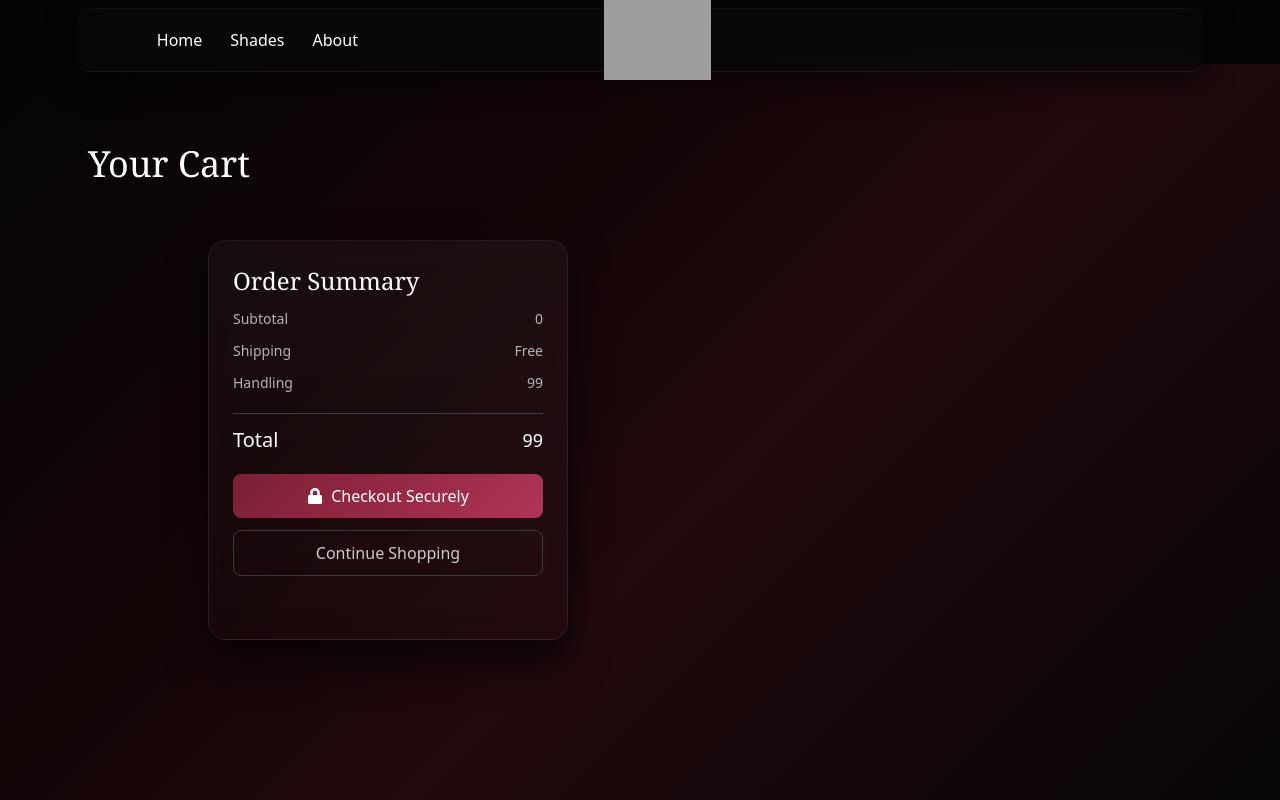
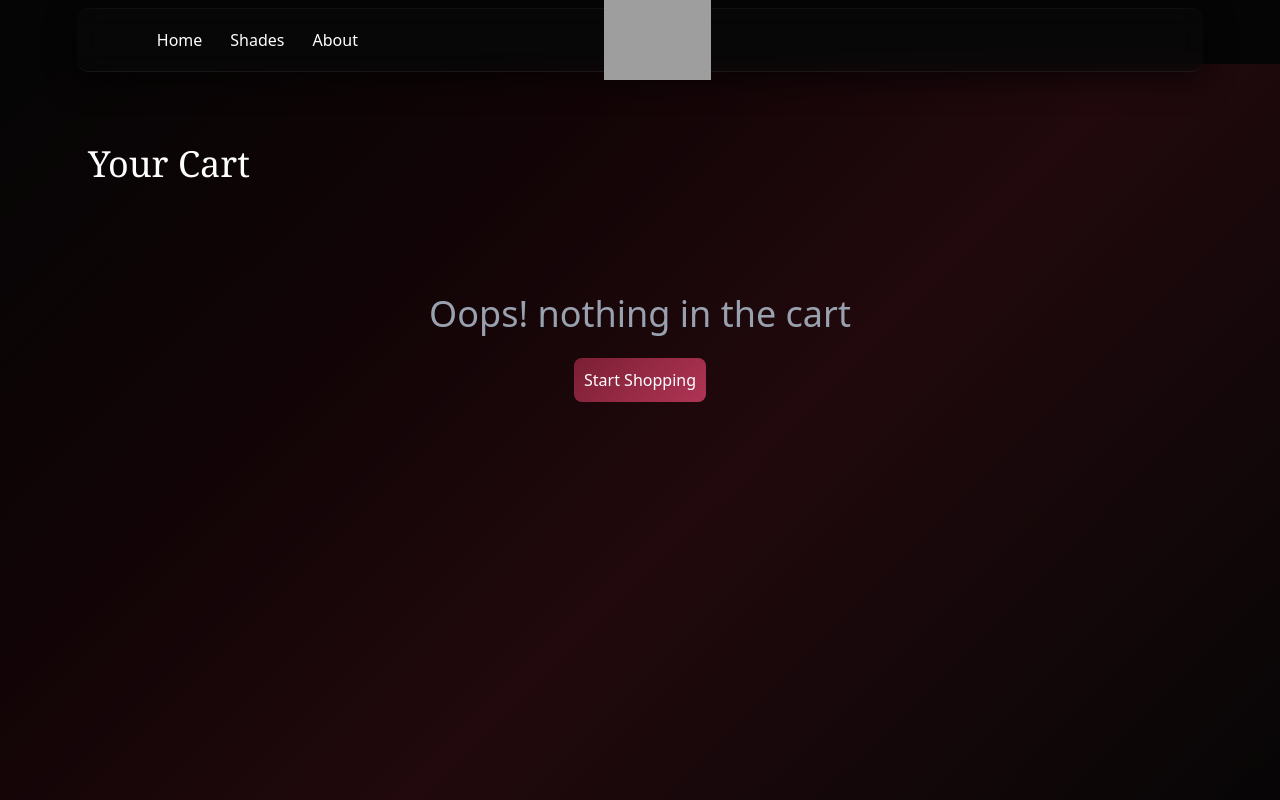
Before and after one commit to Janvi1205/Lyra, a React (Vite) app: page /mycart in a window 1280 px wide. Shown: the top 800 px of the page. Built offline with nearby package versions, Linux system fonts and the light colour scheme; grey boxes are pictures that could not be loaded; some icons are missing; a web font is replaced by a local one.

Commit message:
feat: add empty cart message and shopping button to Mycart component

```diff
--- a/src/components/Mycart.jsx
+++ b/src/components/Mycart.jsx
@@ -26,6 +26,16 @@ const Mycart = ({ cart, addtocart, removeFromCart }) => {
             <div>
                 <h1 className="text-white text-4xl  font-serif">Your Cart</h1>
             </div>
+            {cartItems.length==0?(
+                <div className=" items-center mt-[10%] flex justify-cente flex-col">
+                    <h1 className="text-gray-400 text-4xl">Oops! nothing in the cart</h1>
+                    <Link to="/shades">
+                         <button className="shopping-btn mt-6">Start Shopping</button>
+                    </Link>
+
+                </div>
+
+            ):
             <div className="flex gap-30">
 
                 <div className="flex flex-col gap-3 mt-14">
@@ -94,6 +104,8 @@ const Mycart = ({ cart, addtocart, removeFromCart }) => {
 
                 </div>
             </div>
+            }
+
 
         </div>
 
--- a/src/index.css
+++ b/src/index.css
@@ -157,3 +157,18 @@ html, body {
 
   cursor: pointer;
 }
+
+.shopping-btn {
+  width: 100%;
+  padding: 10px;
+  border-radius: 8px;
+
+  background: linear-gradient(135deg, #7b1f34, #b03455);
+
+  border: none;
+  color: white;
+
+
+
+  cursor: pointer;
+}
```
